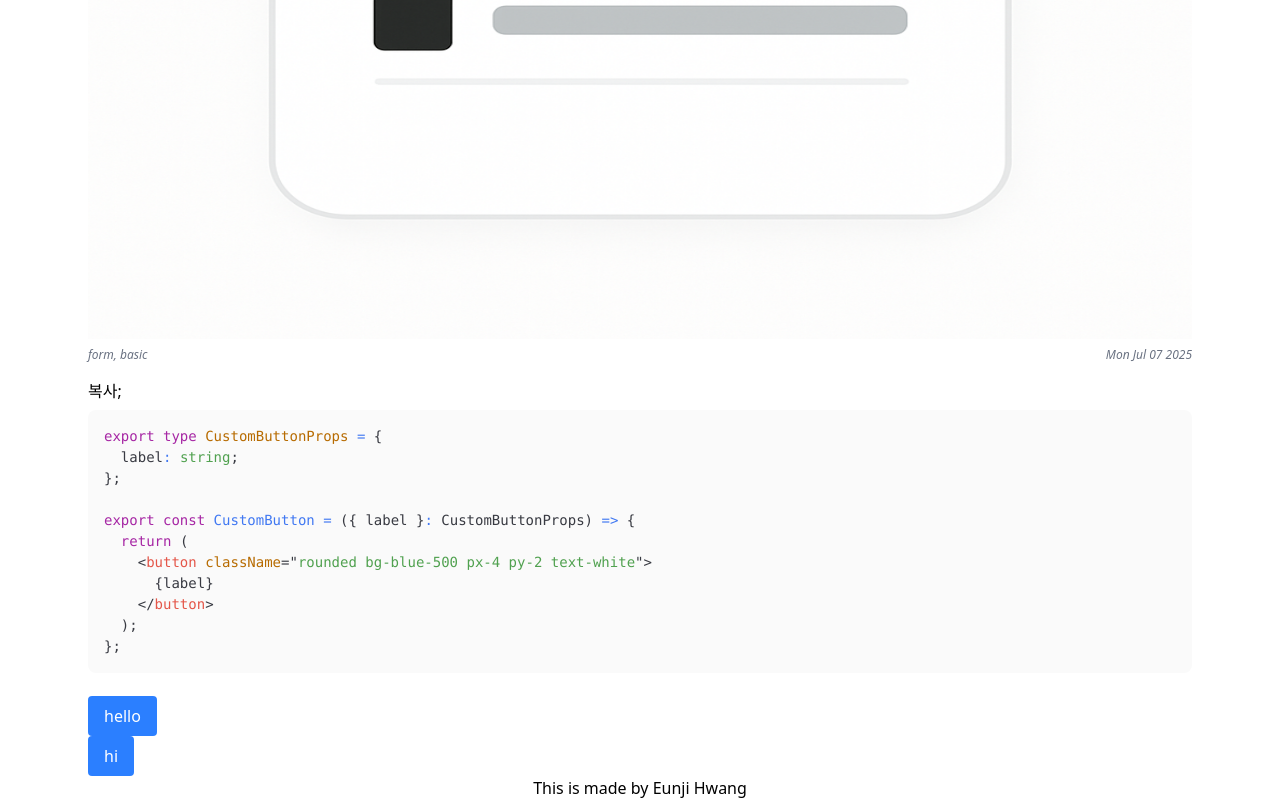
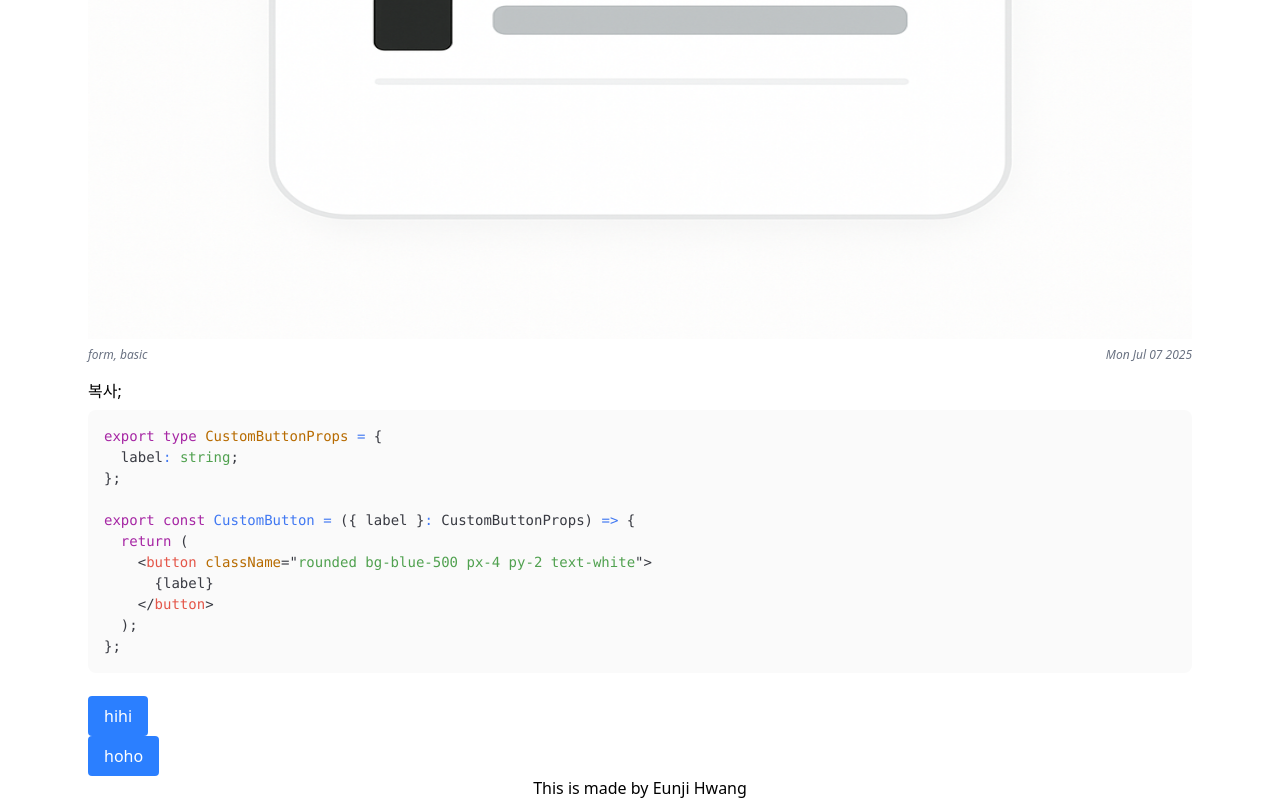
Before and after one commit to dmswl6310/comp_plus, a React (Vite) app: page /components/button1 in a window 1280 px wide. Shown: the part 573-1373 px from the top of the page. Built offline with nearby package versions, Linux system fonts and the light colour scheme.

Commit message:
feat: test용 CustomList추가. 제너릭 적용

```diff
--- a/src/components/ComponentCard.tsx
+++ b/src/components/ComponentCard.tsx
@@ -1,6 +1,6 @@
 import { ComponentInfo } from "@/types/component.types";
 
-const ComponentCard = ({ info }: { info: ComponentInfo }) => {
+const ComponentCard = <T,>({ info }: { info: ComponentInfo<T> }) => {
   return (
     <div className="flex aspect-[4/5] flex-col gap-4 bg-white p-6 shadow-sm transition transition-all transition-transform duration-300 ease-in-out hover:-translate-y-2 hover:rounded-lg hover:shadow-md hover:ring hover:ring-gray-300">
       <div className="aspect-[4/3] w-full overflow-hidden bg-gray-50">
--- a/src/components/ComponentDetail.tsx
+++ b/src/components/ComponentDetail.tsx
@@ -2,10 +2,6 @@ import PageTitle from "@/components/common/PageTitle";
 import { componentsData } from "@/data/componentsData";
 import { Navigate, useParams } from "react-router-dom";
 import CodeBlock from "./common/CodeBlock";
-import {
-  CustomButton,
-  CustomButtonProps,
-} from "@/data/components/button/CustomButton";
 import Playground from "./Playground";
 
 const ComponentDetail = () => {
@@ -14,7 +10,7 @@ const ComponentDetail = () => {
 
   if (!componentDetail) return <Navigate to="/not-found" />;
 
-  const ex: CustomButtonProps[] = [{ label: "hello" }, { label: "hi" }];
+  // const { component: RenderComponent, examples } = componentDetail;
 
   return (
     <div>
@@ -41,7 +37,10 @@ const ComponentDetail = () => {
         <div>
           <CodeBlock code={componentDetail.code} />
         </div>
-        <Playground renderComponent={CustomButton} propsItems={ex} />
+        <Playground
+          renderComponent={componentDetail.component}
+          propsItems={componentDetail.examples}
+        />
       </div>
     </div>
   );
--- a/src/components/ComponentList.tsx
+++ b/src/components/ComponentList.tsx
@@ -2,7 +2,7 @@ import { ComponentInfo } from "@/types/component.types";
 import ComponentCard from "./ComponentCard";
 import LazyCard from "./LazyCard";
 
-const ComponentList = ({ items }: { items: ComponentInfo[] }) => {
+const ComponentList = <T,>({ items }: { items: ComponentInfo<T>[] }) => {
   return (
     <ul className="grid grid-cols-1 gap-4 sm:grid-cols-2 lg:grid-cols-3 xl:grid-cols-4">
       {items.map((item) => (
--- a/src/data/components/button/examples.tsx
+++ b/src/data/components/button/examples.tsx
@@ -1,11 +1,8 @@
 export const buttonExamples = [
   {
-    title: "기본 버튼",
-    // component: <Button label="Click me" />,
-    code: "<Button label='Click me' />",
+    label: "hihi",
   },
-  // {
-  //   title:"버튼2",
-  //   code :
-  // },
+  {
+    label: "hoho",
+  },
 ];
--- a/src/data/components/button/index.ts
+++ b/src/data/components/button/index.ts
@@ -1,11 +1,13 @@
 import { buttonMeta } from "./meta";
 import buttonCode from "./CustomButton.tsx?raw";
 import { buttonExamples } from "./examples";
-import { ComponentInfo } from "@/types/component.types";
+import { ComponentInfoWithComponent } from "@/types/component.types";
+import { CustomButton, CustomButtonProps } from "./CustomButton";
 
-export const buttonComponent: ComponentInfo = {
+export const buttonComponent: ComponentInfoWithComponent<CustomButtonProps> = {
   id: "button1",
   ...buttonMeta,
   code: buttonCode,
   examples: buttonExamples,
+  component: CustomButton,
 };
--- /dev/null
+++ b/src/data/components/list/CustomList.tsx
@@ -0,0 +1,22 @@
+export type CustomListProps = {
+  first: string;
+  second: string;
+  third: string;
+  fourth: string;
+};
+
+export const CustomList = ({
+  first,
+  second,
+  third,
+  fourth,
+}: CustomListProps) => {
+  return (
+    <ul>
+      <li>{first}</li>
+      <li>{second}</li>
+      <li>{third}</li>
+      <li>{fourth}</li>
+    </ul>
+  );
+};
--- a/src/data/components/list/examples.tsx
+++ b/src/data/components/list/examples.tsx
@@ -1,7 +1,14 @@
 export const listExamples = [
   {
-    title: "기본 버튼",
-    // component: <Button label="Click me" />,
-    code: "<Button label='Click me' />",
+    first: "my",
+    second: "name",
+    third: "is",
+    fourth: "eunji",
+  },
+  {
+    first: "nice",
+    second: "to",
+    third: "meet",
+    fourth: "you",
   },
 ];
--- a/src/data/components/list/index.ts
+++ b/src/data/components/list/index.ts
@@ -1,10 +1,16 @@
 import { listMeta } from "./meta";
 import listCode from "./examples?raw";
 import { listExamples } from "./examples";
+import { CustomList, CustomListProps } from "./CustomList";
+import {
+  // ComponentInfo,
+  ComponentInfoWithComponent,
+} from "@/types/component.types";
 
-export const listComponent = {
+export const listComponent: ComponentInfoWithComponent<CustomListProps> = {
   id: "list1",
   ...listMeta,
   code: listCode,
+  component: CustomList,
   examples: listExamples,
 };
--- a/src/data/componentsData.ts
+++ b/src/data/componentsData.ts
@@ -1,4 +1,5 @@
-import { ComponentInfo } from "@/types/component.types";
+// import { ComponentInfo } from "@/types/component.types";
 import { buttonComponent } from "./components/button";
 import { listComponent } from "./components/list";
-export const componentsData: ComponentInfo[] = [buttonComponent, listComponent];
+
+export const componentsData = [buttonComponent, listComponent];
--- a/src/types/component.types.ts
+++ b/src/types/component.types.ts
@@ -1,4 +1,4 @@
-export interface ComponentInfo {
+export interface ComponentInfo<T> {
   id: string; // 라우팅이나 key로 쓸 고유id
   name: string; // UI에 보여질 실제 컴포넌트 이름
   tags?: string[]; // 검색/필터용 태그 (ex. form, basic)
@@ -7,11 +7,14 @@ export interface ComponentInfo {
   updatedAt: Date; // 마지막 수정날짜
   description: string; // 컴포넌트 설명
   code: string; // 사용 예시 코드
-  // componentCode: string; // 확장 가능한 원본 코드
-  examples: {
-    title: string;
-    code: string;
-  }[];
+
+  // component: React.ComponentType<T>;
+  examples: T[];
+}
+
+export interface ComponentInfoWithComponent<T extends object>
+  extends ComponentInfo<T> {
+  component: React.ComponentType<T>; // ← 이 필드가 없다고 지금 에러남
 }
 
 export type ComponentTag = "form" | "basic" | "etc";
```
